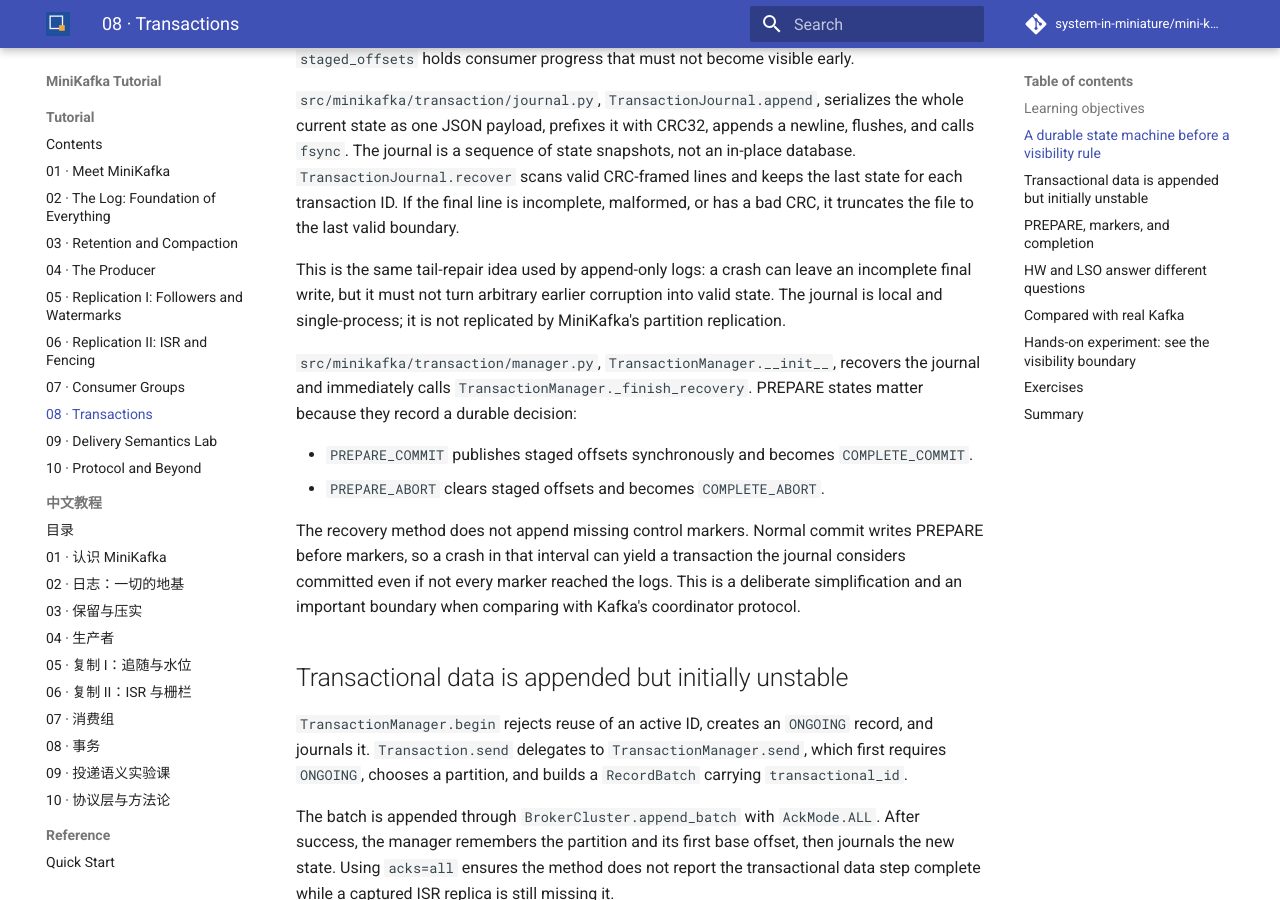
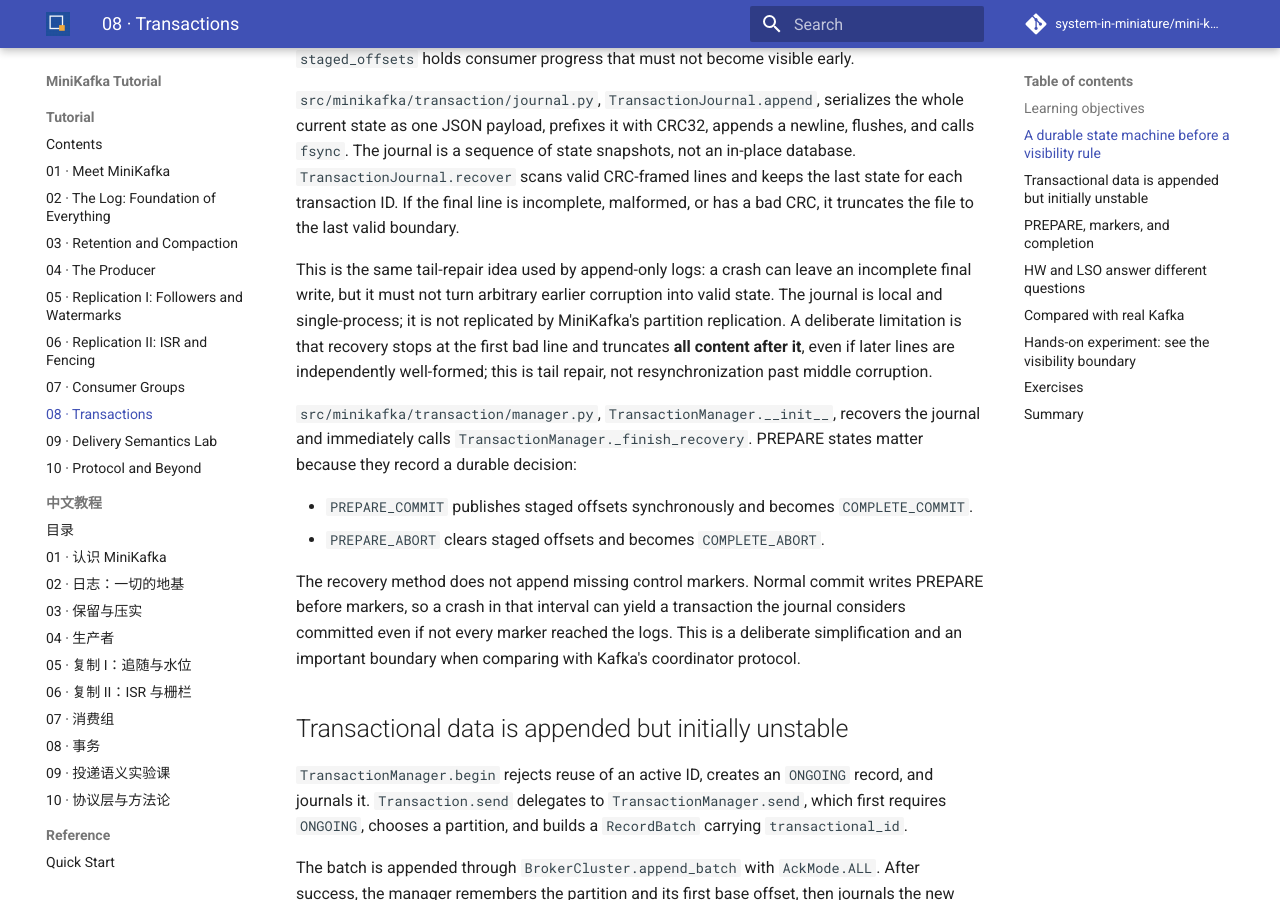
Before and after one commit to system-in-miniature/mini-kafka, an MkDocs documentation site: the page built from docs/tutorial/08-transactions.md, in a window 1280 px wide and 900 px high, scrolled down 815 px. Built offline with MkDocs 1.6.1 and Material for MkDocs 9.7.7, drawn with Linux system fonts in a browser that asks for light colours; comment, search, counter and statistics services are not loaded; some of the changed text lies outside the part shown.

Commit message:
docs(tutorial): audit fixes - add journal mid-corruption truncation caveat in ch08

```diff
--- a/docs/tutorial/08-transactions.md
+++ b/docs/tutorial/08-transactions.md
@@ -41,7 +41,10 @@ last valid boundary.
 This is the same tail-repair idea used by append-only logs: a crash can leave an
 incomplete final write, but it must not turn arbitrary earlier corruption into
 valid state. The journal is local and single-process; it is not replicated by
-MiniKafka's partition replication.
+MiniKafka's partition replication. A deliberate limitation is that recovery
+stops at the first bad line and truncates **all content after it**, even if
+later lines are independently well-formed; this is tail repair, not
+resynchronization past middle corruption.
 
 `src/minikafka/transaction/manager.py`, `TransactionManager.__init__`, recovers
 the journal and immediately calls `TransactionManager._finish_recovery`.
```
Also changed, not shown: other parts of docs/tutorial/08-transactions.md (+1 -1 lines), docs/zh/tutorial/08-transactions.md (+2 -2 lines).
